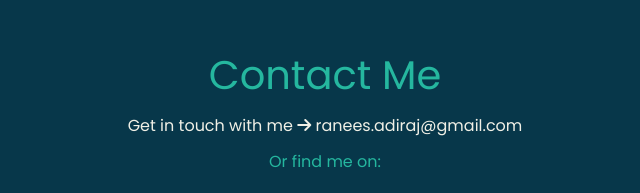
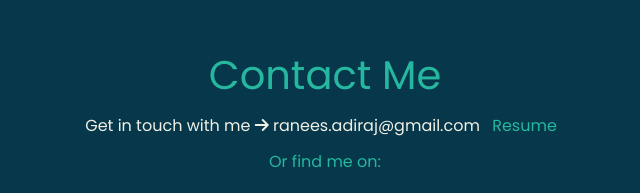
Before and after one commit to SaiRanees/Personal-Portfolio, a plain HTML site: page index.html in a window 1280 px wide. Shown: the part 3205-3398 px from the top of the page, without its empty margins (315-955 px from the left). Drawn offline with nearby package versions, Linux system fonts and the light colour scheme.

Commit message:
index.html

```diff
--- a/index.html
+++ b/index.html
@@ -154,7 +154,7 @@
       <div class="contact-content">
         <h2>Contact Me</h2>
         <p class="mail">
-          Get in touch with me <i class="fas fa-arrow-right"></i> ranees.adiraj@gmail.com
+          Get in touch with me <i class="fas fa-arrow-right"></i> ranees.adiraj@gmail.com <a href="https://drive.google.com/file/d/1x8-quWi8N3pOpvfVh0EalA7jhYmcgLW4/view?usp=sharing" target="_blank"> Resume</a>
         </p>
         <p class="links">Or find me on:</p>
         <a href="https://www.linkedin.com/in/adiraju-sai-mohan-ranees-643458245/" target="_blank"><i class="fab fa-linkedin">
```
